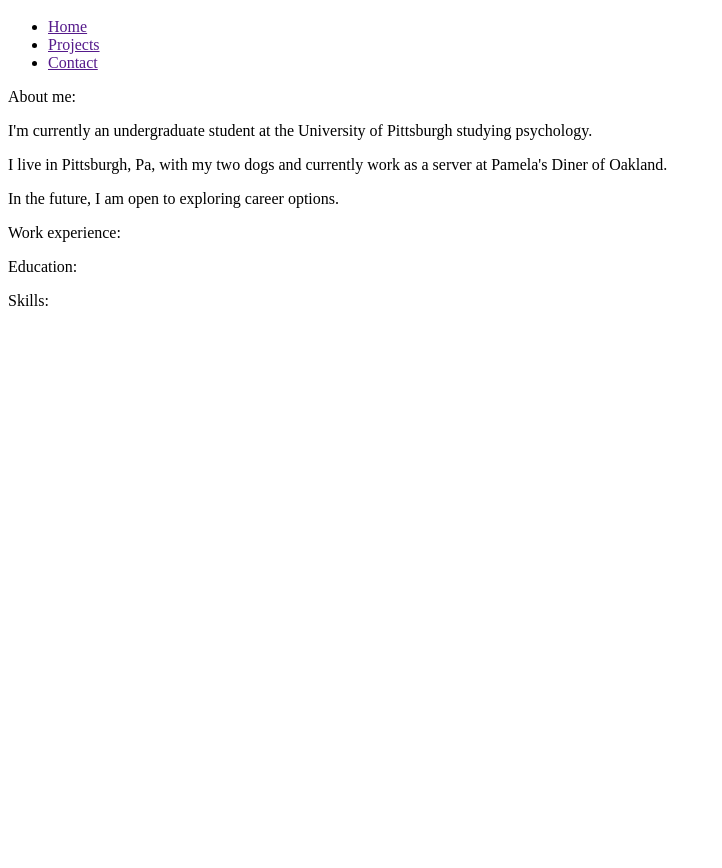
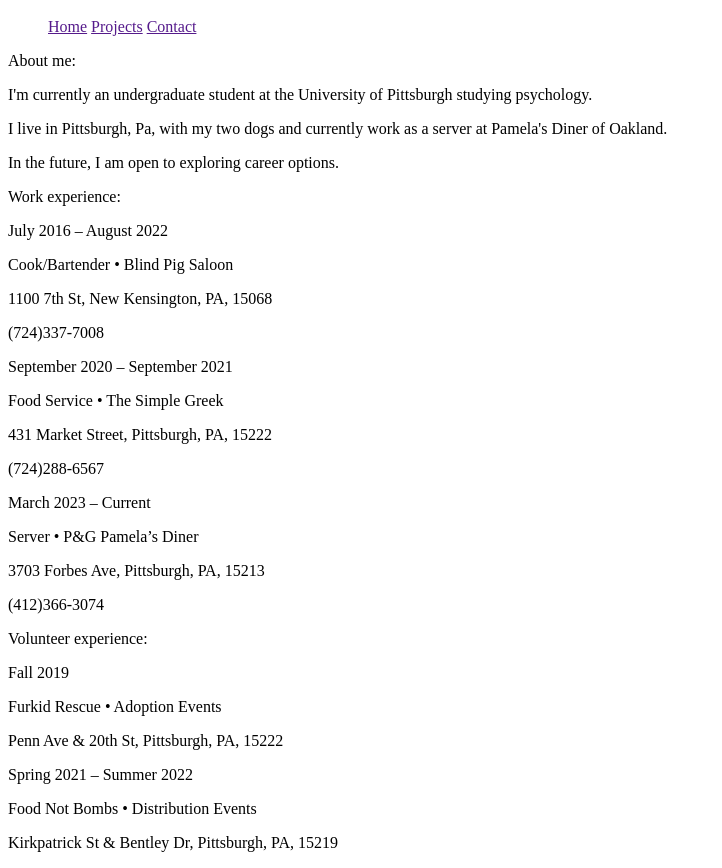
Before and after one commit to omp16/WebPortfolio, a plain HTML site: page Index.html in a window 1280 px wide. Shown: the part 48-916 px from the top of the page, without its empty margins (0-722 px from the left). Before the commit the page ends 800 px from the top, so only its background shows below. Drawn offline with Linux system fonts and the light colour scheme.

Commit message:
DRAFT Index.html

```diff
--- a/Index.html
+++ b/Index.html
@@ -1,8 +1,5 @@
 <head>
 <title>Grid Layout</title>
-<link rel="stylesheet" type="text/css"
- href="css/960_12_col.css" />
- <style>See style.css</style>
 </head>
 <body>
 <div class="container_12 clearfix">
@@ -10,9 +7,9 @@
  <h1>Olivia Perris</h1>
  <div id="nav">
  <ul>
- <li><a href="">Home</a></li>
- <li><a href="">Projects</a></li>
- <li><a href="">Contact</a></li>
+ <a href="">Home</a></li>
+ <a href="">Projects</a>
+ <a href="">Contact</a>
  </ul>
  </div>
  </div>
@@ -21,13 +18,30 @@
    <p>I'm currently an undergraduate student at the University of Pittsburgh studying psychology.</p>
    <p>I live in Pittsburgh, Pa, with my two dogs and currently work as a server at Pamela's Diner of Oakland.</p>
    <p>In the future, I am open to exploring career options.</p>
+   </div>
  </div>
- <div class="article grid_4">
+ <div class="article grid_1">
  <p>Work experience:</p>
- </div>
- <div class="article grid_4">
- <p>Education:</p>
- </div>
- <div class="article grid_4">
- <p>Skills:</p>
- </div>
+   <p>July 2016 – August 2022</p
+   <p>Cook/Bartender • Blind Pig Saloon</p>
+
+   <p>1100 7th St, New Kensington, PA, 15068</p>
+   <p>(724)337-7008</p>
+<p> September 2020 – September 2021
+   <p>Food Service • The Simple Greek</p>
+   <p>431 Market Street, Pittsburgh, PA, 15222</p>
+  <p>(724)288-6567</p>
+<p>March 2023 – Current</p>
+   <p>Server • P&G Pamela’s Diner</p>
+   <p>3703 Forbes Ave, Pittsburgh, PA, 15213</p>
+   <p>(412)366-3074</p>
+
+ <div class="article grid_2">
+ <p>Volunteer experience:</p>
+   <p>Fall 2019</p>
+   <p>Furkid Rescue • Adoption Events</p>
+   <p>Penn Ave & 20th St, Pittsburgh, PA, 15222</p>
+   <p>Spring 2021 – Summer 2022</p>
+   <p>Food Not Bombs • Distribution Events</p>
+<p>Kirkpatrick St & Bentley Dr, Pittsburgh, PA,
+  15219</p>
```
